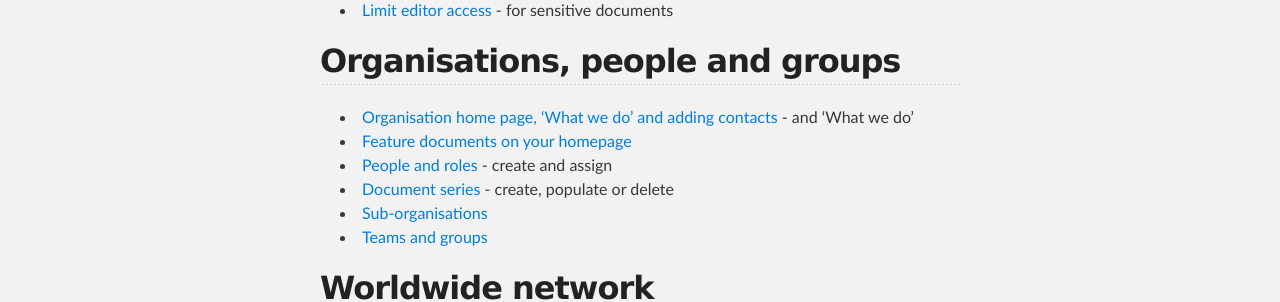
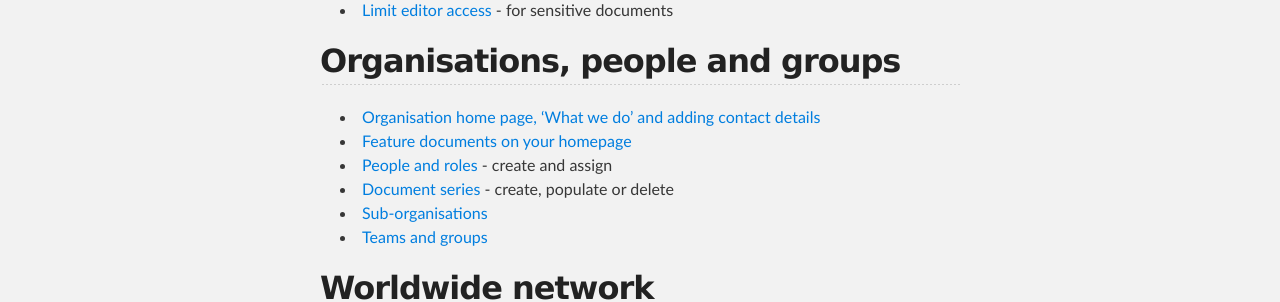
Before and after one commit to alphagov/inside-government-admin-guide, a Jekyll site: the page built from index.md, in a window 1280 px wide. Shown: the part 1183-1485 px from the top of the page. Built offline with Jekyll 4.4.1, drawn with Linux system fonts in a browser that asks for light colours.

Commit message:
Update index.md

```diff
--- a/index.md
+++ b/index.md
@@ -39,7 +39,7 @@ title: How to publish content / Index
 
 
 ## Organisations, people and groups
-* [Organisation home page, ‘What we do’ and adding contacts](organisations-groups/organisation-home-page.html) - and ‘What we do’
+* [Organisation home page, ‘What we do’ and adding contact details](organisations-groups/organisation-home-page.html)
 * [Feature documents on your homepage](organisations-groups/feature-documents-home-page.html)
 * [People and roles](organisations-groups/people-and-roles.html) - create and assign
 * [Document series](organisations-groups/document-series.html) - create, populate or delete
```
